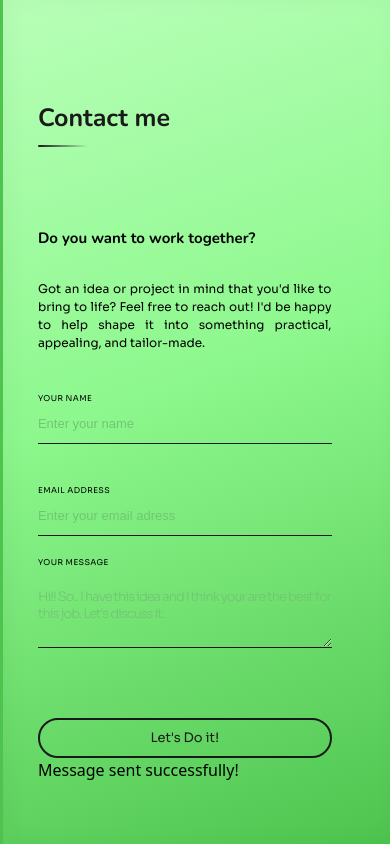
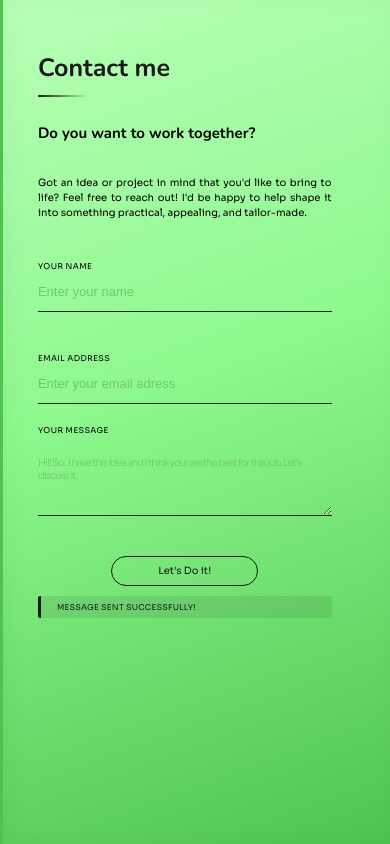
Before and after one commit to AleixSu/AS_Portfolio, a React (Vite) app: page / in a window 390 px wide. Both pictures are taken after typing "Sample", "name@example.com", "Sample" into the empty fields and a click on the button "Let's Do it!". Shown: the part 4811-5655 px from the top of the page. Built offline with nearby package versions, Linux system fonts and the light colour scheme; no server answers.

Commit message:
Fix mobile layout bugs that caused the website to render incorrectly on mobile devices.

```diff
--- a/src/constants/portfolioTextAndTitles.js
+++ b/src/constants/portfolioTextAndTitles.js
@@ -21,7 +21,13 @@ export const textAndTitles = {
     contactMeLabelM: 'Your message',
     contactMePH3:
       "Hi!! So.. I have this idea and I think your are the best for this job. Let's discuss it.",
-    contactMeSend: "Let's Do it!"
+    contactMeSend: "Let's Do it!",
+    errorName: 'Name is required',
+    errorEmail: 'Email is required',
+    errorMessage: 'Message is required',
+    successfullForm: 'Message sent successfully!',
+    unsuccessfullForm: ' Something went wrong, please try again.',
+    formLoadingText: 'Sending'
   },
   ES: {
     mainH3: 'En progreso',
@@ -47,6 +53,12 @@ export const textAndTitles = {
     contactMeLabelM: 'Tu mensaje',
     contactMePH3:
       '¡Hola! Tengo esta idea y creo que eres la persona indicada para este trabajo. ¡Hablemos de ello!',
-    contactMeSend: 'Empecemos!'
+    contactMeSend: 'Empecemos!',
+    errorName: 'Introduzca un nombre',
+    errorEmail: 'Introduzca un correo',
+    errorMessage: 'Te falta el mensaje!',
+    successfullForm: 'El mensaje ha sido enviado!',
+    unsuccessfullForm: ' Ha ocurrido un error, por favor intente de nuevo.',
+    formLoadingText: 'Enviando'
   }
 }
--- a/src/pages/aboutMe/AboutMe.css
+++ b/src/pages/aboutMe/AboutMe.css
@@ -1,4 +1,3 @@
-/* Compartido entre .aboutMeInfo y .fixedAM para no repetir */
 .aboutMeInfo,
 .fixedAM {
   margin-left: 50%;
@@ -27,7 +26,6 @@
   font-family: var(--subtitle-font);
   font-size: 35px;
 
-  /* Gradient clip en el título igual que el h1 del Home — coherencia visual */
   background: linear-gradient(
     120deg,
     var(--colour-main-1) 0%,
@@ -39,7 +37,6 @@
   background-clip: text;
 }
 
-/* Línea decorativa bajo el h2 — mismo patrón que el Home */
 #aboutMeInfo > h2::after {
   content: '';
   display: block;
@@ -59,7 +56,6 @@
 }
 
 .infoDiv {
-  /* Fondo translúcido con ligero tinte verde en cada card de info */
   background: linear-gradient(
     135deg,
     rgba(141, 248, 141, 0.06) 0%,
@@ -102,17 +98,20 @@
   .aboutMeInfo,
   .fixedAM {
     margin-left: 0%;
-    padding-right: 25%;
-    padding-left: 5%;
-    gap: 40px;
+    padding-right: 10%;
+    padding-left: 10%;
+    gap: 6%;
+    display: flex;
+    flex-direction: column;
   }
 
   #aboutMeInfo > h2 {
     font-size: 25px;
+    padding-top: 50px;
   }
 
   #aboutMeP {
-    font-size: 12px;
+    font-size: 10px;
   }
 
   .infoTitle {
@@ -120,6 +119,6 @@
   }
 
   .infoP {
-    font-size: 10px;
+    font-size: 8px;
   }
 }
--- a/src/pages/contactMe/ContactMe.css
+++ b/src/pages/contactMe/ContactMe.css
@@ -122,6 +122,7 @@
   margin-bottom: 40px;
   padding-top: 20px;
   font-size: 18px;
+  color: var(--colour-main-1);
   border: none;
   border-bottom: 1px solid var(--colour-main-1);
   background-color: transparent;
@@ -143,6 +144,39 @@
   width: 25%;
   font-size: 18px;
 }
+.errorMsg {
+  display: block;
+  font-family: var(--text-font);
+  font-size: 11px;
+  color: #c0392b;
+  margin-top: -32px;
+  margin-bottom: 16px;
+  letter-spacing: 0.03em;
+  text-transform: uppercase;
+}
+
+.statusMsg {
+  display: block;
+  font-family: var(--text-font);
+  font-size: 13px;
+  margin-top: 16px;
+  padding: 12px 16px;
+  border-radius: 4px;
+  letter-spacing: 0.03em;
+  text-transform: uppercase;
+}
+
+.statusMsg.success {
+  background: rgba(31, 31, 31, 0.1);
+  border-left: 3px solid var(--colour-main-1);
+  color: var(--colour-main-1);
+}
+
+.statusMsg.error {
+  background: rgba(192, 57, 43, 0.1);
+  border-left: 3px solid #c0392b;
+  color: #c0392b;
+}
 
 @media (max-width: 1024px) {
   .contactMeContent,
@@ -160,6 +194,10 @@
 }
 
 @media (max-width: 450px) {
+  .contactMeTitle {
+    padding-top: 50px;
+    margin-bottom: 25px;
+  }
   .contactMeDiv {
     padding-left: 5%;
   }
@@ -177,7 +215,7 @@
   }
 
   #contactMeInfoDiv > p {
-    font-size: 12px;
+    font-size: 10px;
   }
 
   .inputPackDiv {
@@ -209,13 +247,30 @@
   }
 
   .inputMessageDiv > textarea::placeholder {
-    font-size: 13px;
+    font-size: 10px;
+  }
+  #sendMessageButton {
+    width: 100%;
+
+    display: flex;
+    justify-content: center;
+  }
+  #sendMessageButton > button {
+    margin-top: 0px;
+    height: 30px;
+    width: 50%;
+    font-size: 10px;
+    border: solid 1px;
+  }
+  .errorMsg {
+    font-size: 7px;
+    margin-top: -31px;
   }
 
-  #sendMessageButton > button {
-    margin-top: 30px;
-    height: 40px;
-    width: 100%;
-    font-size: 13px;
+  .statusMsg {
+    font-size: 8px;
+    margin-top: 10px;
+    padding: 5px 16px;
+    border-radius: 2px;
   }
 }
--- a/src/pages/contactMe/ContactMe.jsx
+++ b/src/pages/contactMe/ContactMe.jsx
@@ -65,7 +65,7 @@ const ContactMe = () => {
                 <input
                   id='name'
                   placeholder={textAndTitlesCL.contactMePH1}
-                  {...register('name', { required: 'Name is required' })}
+                  {...register('name', { required: textAndTitlesCL.errorName })}
                 />
                 {errors.name && (
                   <span className='errorMsg'>{errors.name.message}</span>
@@ -78,7 +78,9 @@ const ContactMe = () => {
                   id='email'
                   type='email'
                   placeholder={textAndTitlesCL.contactMePH2}
-                  {...register('email', { required: 'Email is required' })}
+                  {...register('email', {
+                    required: textAndTitlesCL.errorEmail
+                  })}
                 />
                 {errors.email && (
                   <span className='errorMsg'>{errors.email.message}</span>
@@ -91,7 +93,9 @@ const ContactMe = () => {
               <textarea
                 id='message'
                 placeholder={textAndTitlesCL.contactMePH3}
-                {...register('message', { required: 'Message is required' })}
+                {...register('message', {
+                  required: textAndTitlesCL.errorMessage
+                })}
               />
               {errors.message && (
                 <span className='errorMsg'>{errors.message.message}</span>
@@ -103,7 +107,7 @@ const ContactMe = () => {
                 type={'submit'}
                 text={
                   status === 'loading'
-                    ? 'Sending...'
+                    ? textAndTitlesCL.formLoadingText
                     : textAndTitlesCL.contactMeSend
                 }
                 className={'contactButtonLight'}
@@ -111,11 +115,13 @@ const ContactMe = () => {
             </div>
 
             {status === 'success' && (
-              <p className='statusMsg success'>Message sent successfully!</p>
+              <p className='statusMsg success'>
+                {textAndTitlesCL.successfullForm}
+              </p>
             )}
             {status === 'error' && (
               <p className='statusMsg error'>
-                Something went wrong, please try again.
+                {textAndTitlesCL.unsuccessfullForm}
               </p>
             )}
           </form>
--- a/src/pages/home/Home.css
+++ b/src/pages/home/Home.css
@@ -63,7 +63,7 @@
 
 #info > h1 {
   font-family: var(--title-font);
-  font-size: 4.4rem;
+  font-size: 4.2rem;
   opacity: 0;
   animation: infoAppearance 0.5s 1s ease-in-out forwards;
   background: var(--gradient-text-green);
@@ -225,6 +225,9 @@
     margin-left: 0px;
     width: 80%;
   }
+  #info > h1 {
+    font-size: 3.5rem;
+  }
 
   #profileIMG {
     width: 35vw;
@@ -268,8 +271,27 @@
 }
 
 @media (max-width: 450px) {
+  #languageSwitcherDiv {
+    top: 5px;
+    display: flex;
+    align-items: center;
+  }
+  .worldImg {
+    width: 5%;
+    height: 5%;
+  }
+  #languageSwitcherDiv > button {
+    font-size: 10px;
+    padding: 5px;
+  }
+  #info {
+    margin-top: 150px;
+    gap: 30px;
+    display: flex;
+    flex-direction: column;
+  }
   #info > h1 {
-    font-size: 2rem;
+    font-size: 1.5rem;
   }
   #info > h1::after {
     width: 100px;
@@ -279,9 +301,19 @@
   }
   #info > p {
     width: 100%;
+    font-size: 15px;
   }
   #buttonContact {
-    width: 300%;
+    width: 100%;
+    padding-top: 20px;
+    display: flex;
+    justify-content: center;
+  }
+  #buttonContact button {
+    width: 50%;
+    height: 30px;
+    border: solid 1px;
+    font-size: 10px;
   }
   #decoDiv {
     width: 4900px;
--- a/src/pages/myWork/MyWork.css
+++ b/src/pages/myWork/MyWork.css
@@ -179,10 +179,18 @@
 @media (max-width: 450px) {
   .myWorkTitle {
     font-size: 25px;
+    padding-top: 30px;
+  }
+  #cardDiv {
+    height: 60vh;
+    gap: 10px;
   }
 
+  .projectCardDiv {
+    height: 26vh;
+  }
   .projectCard {
-    height: 20vh;
+    height: 26vh;
   }
 
   .projectTag {
--- a/src/pages/skillsAndExp/SkillsAndExp.css
+++ b/src/pages/skillsAndExp/SkillsAndExp.css
@@ -168,6 +168,11 @@
 }
 
 @media (max-width: 1000px) {
+  .expDiv > p {
+    width: 100%;
+    font-size: 10px;
+  }
+
   .skillsDiv {
     width: 90%;
     padding-left: 5%;
```
